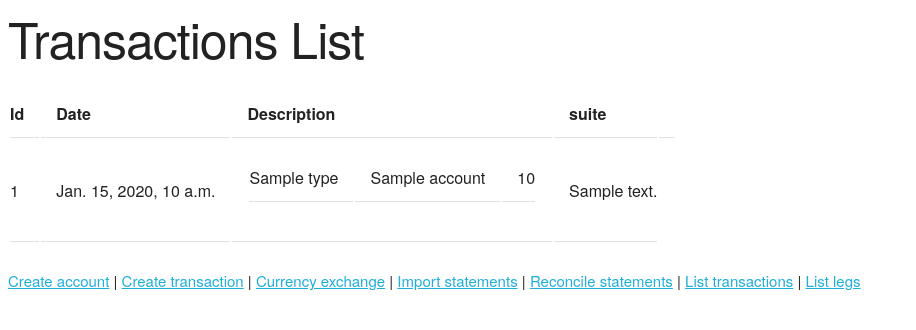
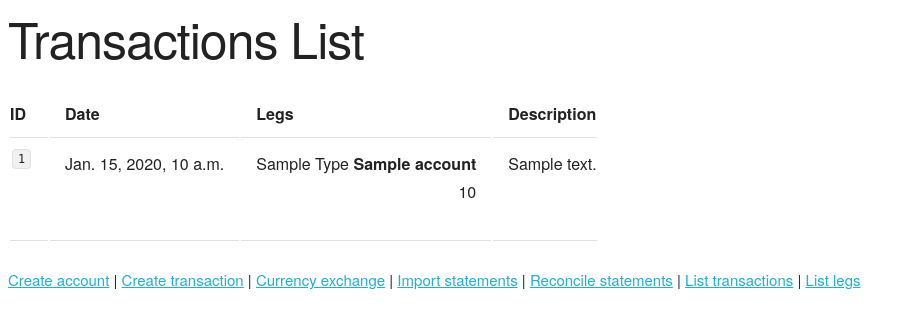
Before and after one commit to adamcharnock/django-hordak, a Django app: template hordak/templates/hordak/transactions/transaction_list.html in a window 1280 px wide. Shown: the top 330 px of the page, without its empty margins (0-916 px from the left). Run offline with Django 3.2, Linux system fonts and the light colour scheme; the template is opened without the code that fills it: most values are stand-ins (such as "Sample title", 1, 10 or a date in 2020).

Commit message:
Updates to transaction table rendering (thanks to @al1p-R)

```diff
--- a/hordak/templates/hordak/transactions/transaction_list.html
+++ b/hordak/templates/hordak/transactions/transaction_list.html
@@ -4,34 +4,30 @@
 {% block page_description %}See all transactions{% endblock %}
 
 {% block content %}
-    <table class="table table-striped">
+    <table class="table">
         <thead>
             <tr>
-                <th>Id</th>
+                <th>ID</th>
                 <th>Date</th>
+                <th>Legs</th>
                 <th>Description</th>
-                <th>suite</th>
-                <th></th>
             </tr>
         </thead>
         <tbody>
             {% for transaction in transactions %}
             <tr>
-                <td>{{ transaction.id }}</td>
-                <td>{{ transaction.date }}</td>
+                <td valign="top"><code>{{ transaction.uuid }}</code></td>
+                <td valign="top">{{ transaction.date }}</td>
                 <td>
-                        <table>
+                        <dl>
                         {% for leg in transaction.legs.all %}
-                            <tr>
-                                <td>{{ leg.type }}</td>
-                                <td>{{ leg.account }}</td>
-                                <td>{{ leg.amount }}</td>
-                            </tr>
+                          <dt>{{ leg.type|title }} <strong>{{ leg.account.name }}</strong></dt>
+                          <dd style="margin: 5px 0 10px 20px; text-align: right">{{ leg.amount }}</dd>
                         {% endfor %}
-                        </table>
+                        </dl>
 
                 </td>
-                <td>{{ transaction.description }}</td>
+                <td valign="top">{{ transaction.description }}</td>
             </tr>
             {% empty %}
                 <tr>
```
